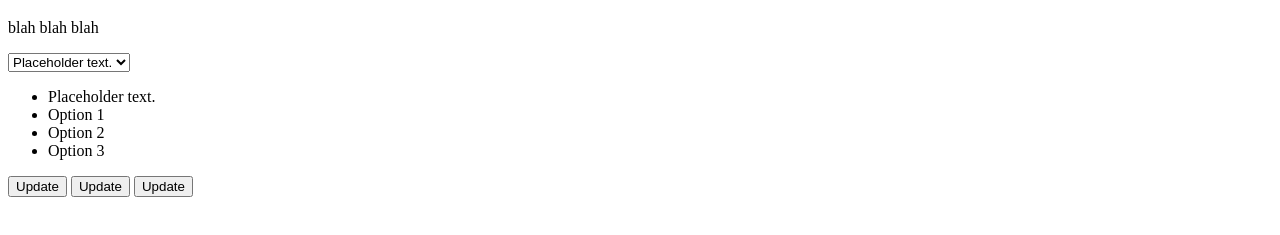
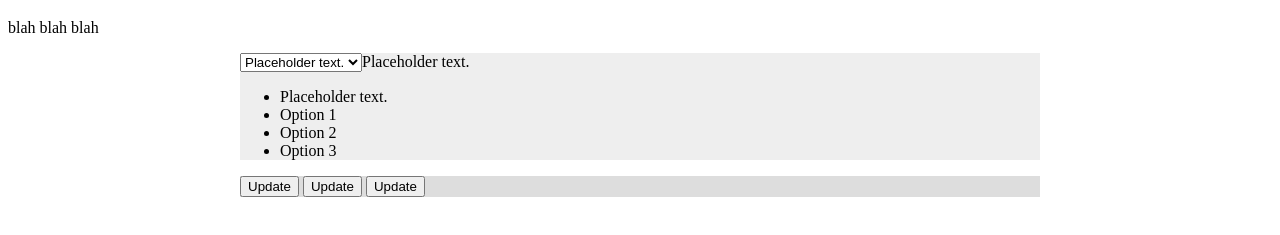
Before and after one commit to brianmcallister/m, a plain HTML site: page demo/index.html in a window 1280 px wide. Shown: the part 61-296 px from the top of the page. Drawn offline with nearby package versions, Linux system fonts and the light colour scheme.

Commit message:
Add a method to update the wrapper title on init.

```diff
--- a/demo/index.html
+++ b/demo/index.html
@@ -16,6 +16,21 @@
     <!-- <link rel="stylesheet" href="assets/css/style.css"> -->
 
     <script data-main="assets/js/script" src="assets/js/lib/require.min.js"></script>
+
+    <style>
+      .sample-container {
+        width: 800px;
+        margin: 0 auto;
+      }
+
+      .m-container {
+        background: #eee;
+      }
+
+      .m-buttons {
+        background: #ddd;
+      }
+    </style>
 </head>
 
 <body>
@@ -23,16 +38,22 @@
 
   <p>blah blah blah</p>
 
+  <div class="sample-container">
+    <div class="m-container">
       <select name="test1" class="test1">
         <option value="">Placeholder text.</option>
         <option value="1">Option 1</option>
         <option value="2">Option 2</option>
         <option value="3">Option 3</option>
       </select>
+    </div>
 
+    <div class="m-buttons">
       <button class="button1">Update</button>
       <button class="button2">Update</button>
       <button class="button3">Update</button>
+    </div>
+  </div>
 
   <script src="//ajax.googleapis.com/ajax/libs/jquery/1.8.2/jquery.min.js"></script>
   <script>window.jQuery || document.write('<script src="assets/js/lib/jquery-1.8.2.min.js"><\/script>')</script>
--- a/src/customMenus.jquery.js
+++ b/src/customMenus.jquery.js
@@ -8,27 +8,33 @@
 
   /**
    * m class
-   * @author mcallister
+   * @author Brian McAllister - http://brianmcallister.com
    * @version 0.0.1
    */
   $.m = function (element, options) {
     var plugin = this,
       privateApi = {};
 
+    // Reference to main element.
     this.$select = $(element);
+
+    // Set up options
     this.originalOptions = options || {};
     this.defaults = {
-      clickToOpen: true,
-      unicodeArrow: false
+      clickToOpen: true, // Click the title to open the dropdown list.
+      unicodeArrow: false, // Add a little unicode arrow to the title. Pass true, or your own arrow unicode.
+      hideSelected: true, // Hide options in the list when they're selected.
+      hidePlaceholder: true // Hide the placeholder option from the list entirely.
     };
-
     this.options = $.extend(this.defaults, this.originalOptions);
 
+    /**
+     * Initialize.
+     */
     this.initialize = function () {
-      console.log('this el', this.$select);
-
       privateApi.setElementReferences()
         .buildCustomHtml()
+        .setPlaceholderText()
         .bindCustomEvents();
     };
 
@@ -61,6 +67,12 @@
         return this;
       },
 
+      setPlaceholderText: function () {
+        this.updateTitle(this.getOptionData(this.getSelected()));
+
+        return this;
+      },
+
       bindCustomEvents: function () {
         var privateApi = this;
 
@@ -72,7 +84,7 @@
 
         // Update m by changing the select box.
         plugin.$select.on('change.m', function () {
-          var data = privateApi.getOptionData(plugin.$select.find(':selected'));
+          var data = privateApi.getOptionData(privateApi.getSelected());
           privateApi.updateTitle(data);
         });
 
@@ -81,6 +93,10 @@
 
       getOptionData: function ($el) {
         return {text: $el.text(), value: $el.val() || $el.data('value')};
+      },
+
+      getSelected: function () {
+        return plugin.$select.find(':selected');
       },
 
       updateTitle: function (data) {
```
Lines whose indentation alone changed are shown as unchanged.
